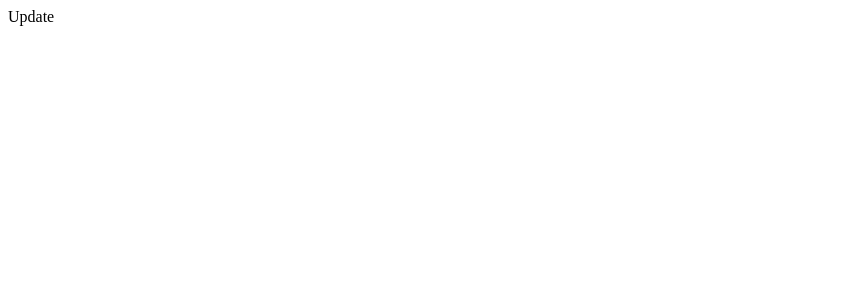
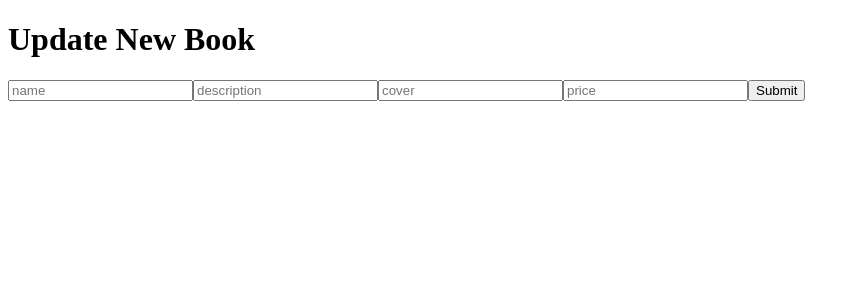
Before and after one commit to Tondejphajin/crud-book-wish-list, a React (Vite) app in the folder client/: page /update in a window 1280 px wide. Shown: the top 300 px of the page, without its empty margins (0-860 px from the left). Built offline with nearby package versions, Linux system fonts and the light colour scheme.

Commit message:
Add Update component

```diff
--- a/client/routes/Update.jsx
+++ b/client/routes/Update.jsx
@@ -1,5 +1,70 @@
+import { useState } from "react";
+import axios from "axios";
+import { useNavigate } from "react-router-dom";
+import { useLocation } from "react-router-dom";
+
 const Update = () => {
-  return <div>Update</div>;
+  const [book, setBook] = useState({
+    name: "",
+    description: "",
+    price: null,
+    cover: "",
+  });
+
+  const location = useLocation();
+
+  const bookId = location.pathname.split("/")[2];
+
+  const navigate = useNavigate();
+
+  const handleChange = (e) => {
+    setBook((prev) => {
+      return { ...prev, [e.target.name]: e.target.value };
+    });
+  };
+
+  const handleClick = async (e) => {
+    e.preventDefault();
+    try {
+      await axios.put("http://localhost:3000/books/" + bookId, book);
+      navigate("/");
+    } catch (error) {
+      console.log(error);
+    }
+  };
+
+  return (
+    <div className="form">
+      <h1>Update New Book</h1>
+      <input
+        type="text"
+        placeholder="name"
+        name="name"
+        onChange={handleChange}
+      />
+      <input
+        type="text"
+        placeholder="description"
+        name="description"
+        onChange={handleChange}
+      />
+      <input
+        type="text"
+        placeholder="cover"
+        name="cover"
+        onChange={handleChange}
+      />
+      <input
+        type="number"
+        placeholder="price"
+        name="price"
+        onChange={handleChange}
+      />
+      <button className="form__button" onClick={handleClick} type="submit">
+        Submit
+      </button>
+    </div>
+  );
 };
 
 export default Update;
```
